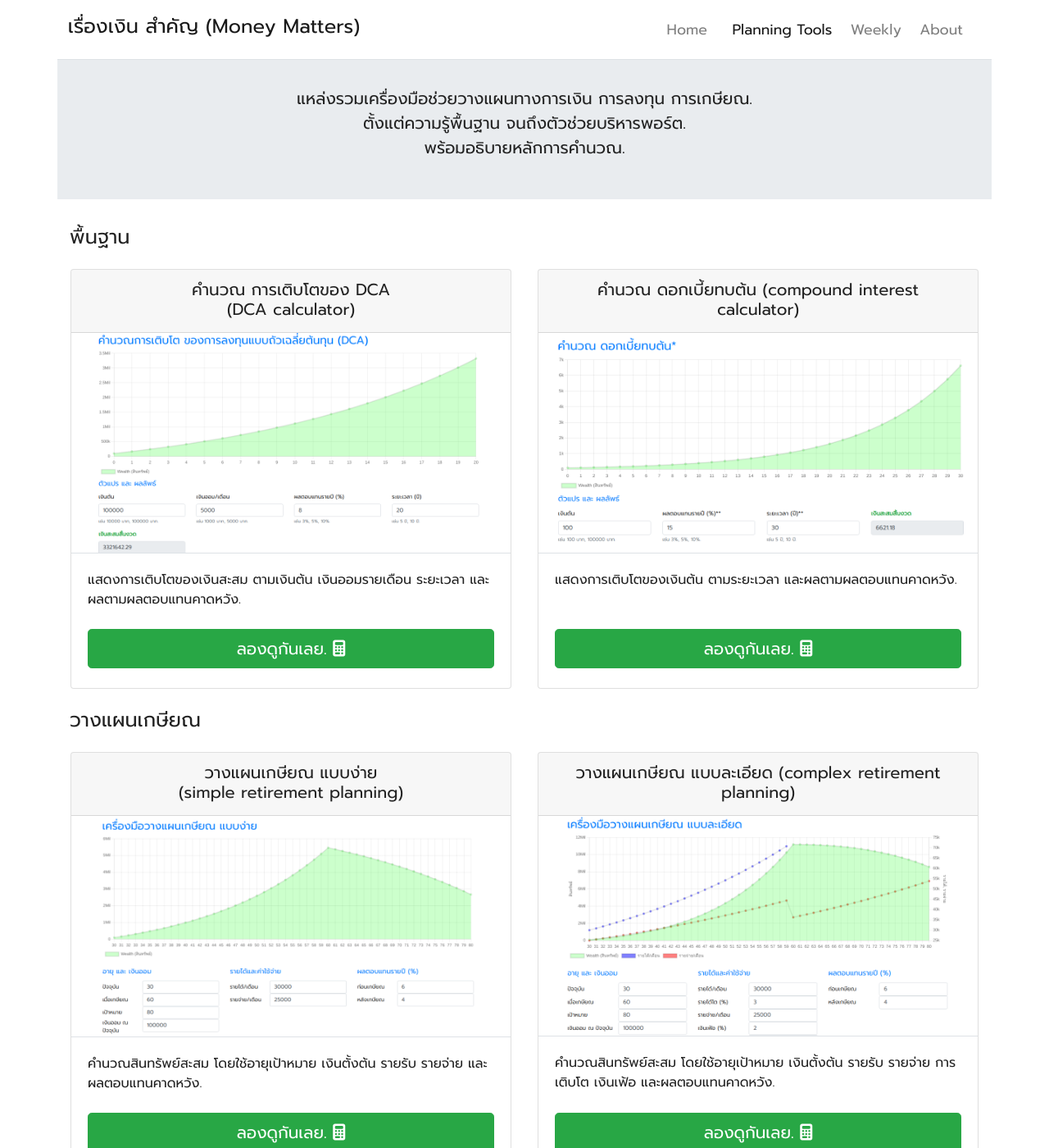
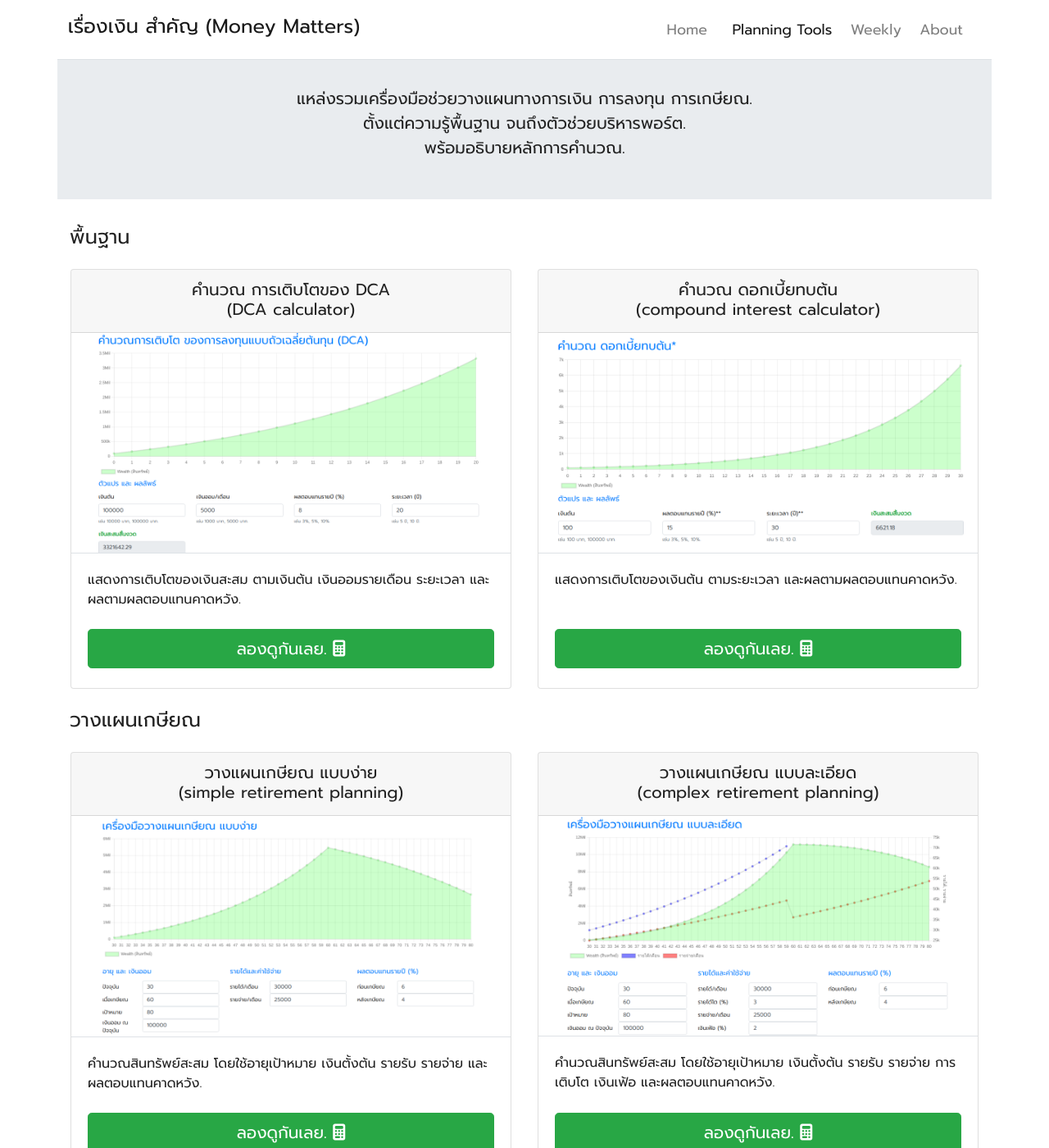
Before and after one commit to moneysart/moneysart.github.io, a Jekyll site: the page built from tools/index.html, in a window 1280 px wide and 1400 px high. Shown: the whole window at 82% size. Built offline with Jekyll 4.4.1, drawn with Linux system fonts in a browser that asks for light colours; nearby versions of some CDN libraries.

Commit message:
update card format

```diff
--- a/tools/index.html
+++ b/tools/index.html
@@ -53,7 +53,7 @@ canonical_url: /tools/
         <div class="col-md-6 col-xl-6">
             <div class="card mb-4 box-shadow h-100 flex-column">
                 <div class="card-header text-center pb-2">
-                    <h5>คำนวณ ดอกเบี้ยทบต้น (compound interest calculator)</h5>
+                    <h5>คำนวณ ดอกเบี้ยทบต้น <br>(compound interest calculator)</h5>
                 </div>
                 <img class="card-img-top border-bottom" src="{{ site.baseurl}}/tools/compound-interest/cover.png" alt="Card image cap">
                 <div class="card-body d-flex flex-column pb-0">
@@ -102,7 +102,7 @@ canonical_url: /tools/
         <div class="col-md-6 col-xl-6">
             <div class="card mb-4 box-shadow h-100 flex-column">
                 <div class="card-header text-center pb-2">
-                    <h5>วางแผนเกษียณ แบบละเอียด (complex retirement planning)</h5>
+                    <h5>วางแผนเกษียณ แบบละเอียด <br>(complex retirement planning)</h5>
                 </div>
                 <img class="card-img-top border-bottom" src="{{ site.baseurl}}/tools/retirement-plan-complex/cover.png" alt="Card image cap">
                 <div class="card-body d-flex flex-column pb-0">
```
